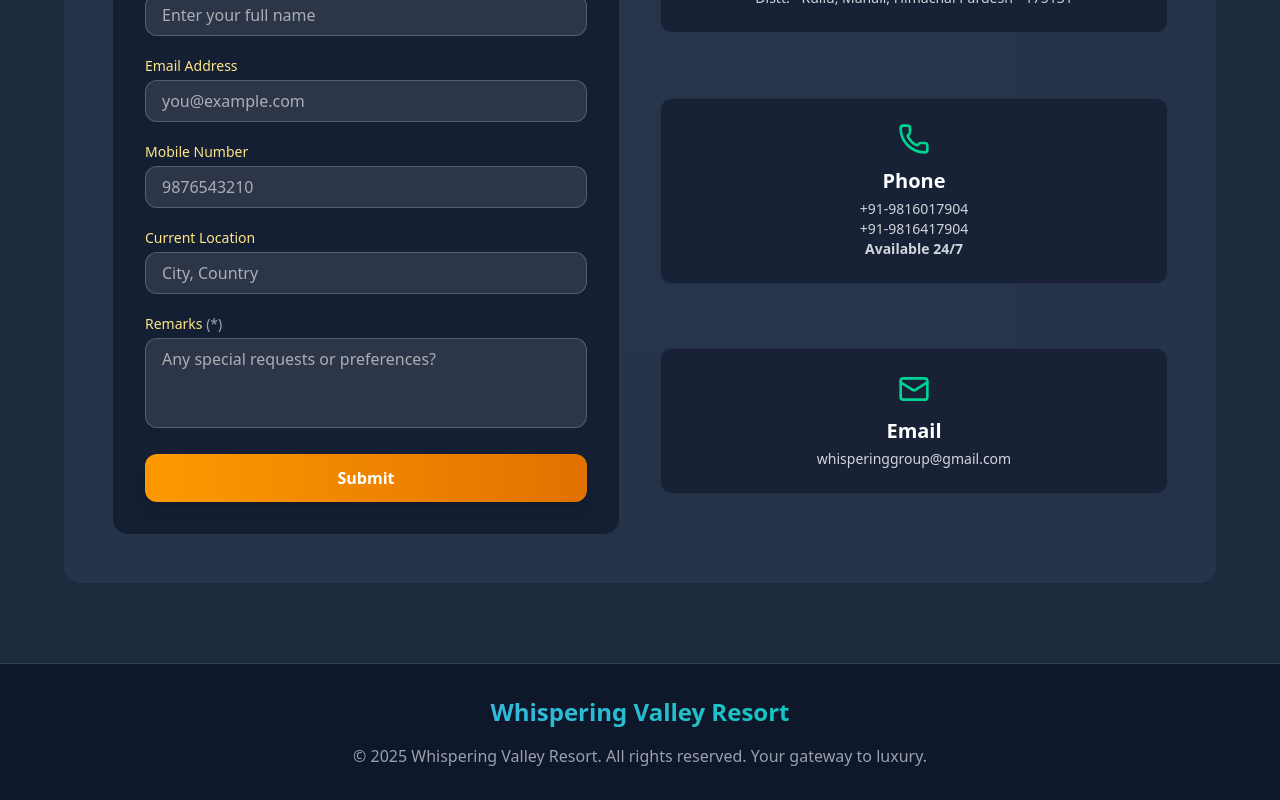
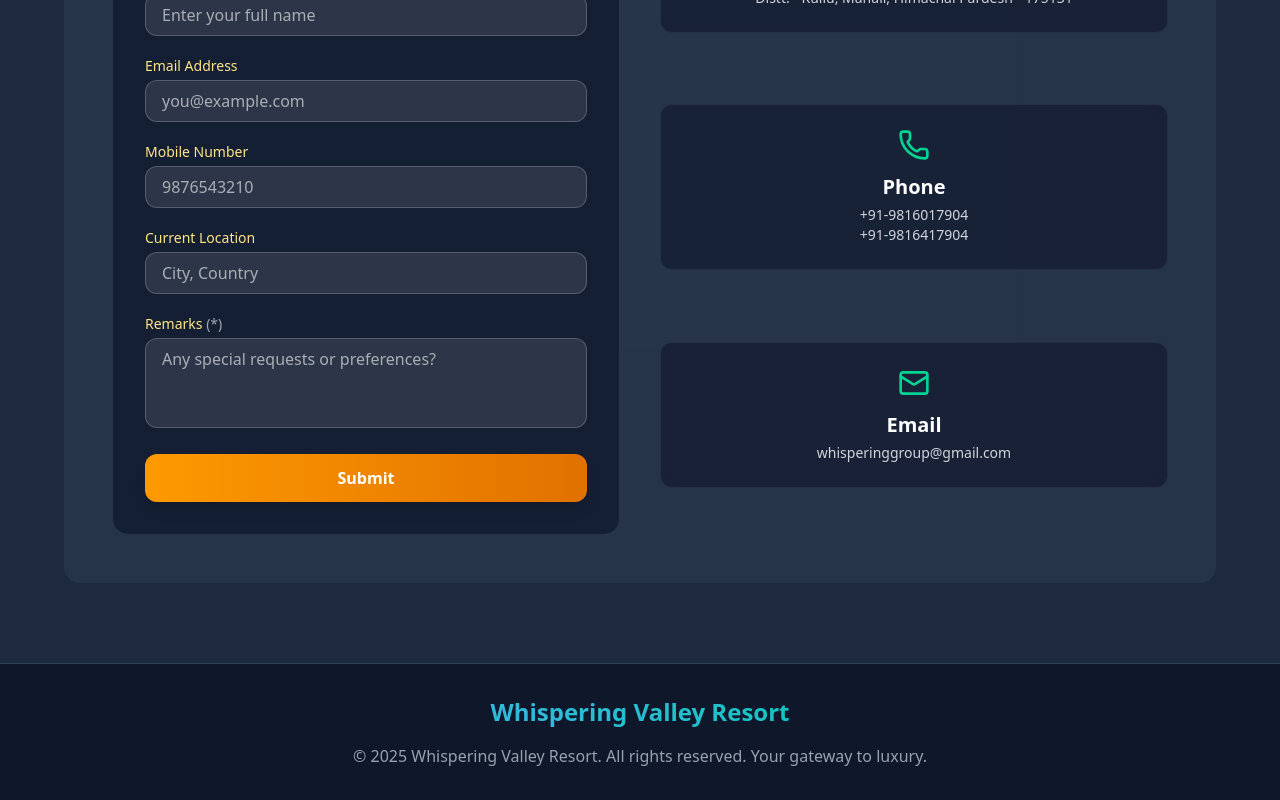
Before and after one commit to tascan25/client_whispering_valley_resort, a React (Vite) app: page / in a window 1280 px wide. Shown: the part 4985-5785 px from the top of the page. Built offline with nearby package versions, Linux system fonts and the light colour scheme.

Commit message:
Comment out 'Available 24/7' text in ContactComp

```diff
--- a/src/components/ContactComp.jsx
+++ b/src/components/ContactComp.jsx
@@ -52,7 +52,7 @@
                 <>
                   +91-9816017904<br />
                   +91-9816417904<br/>
-                  <span className='font-semibold text-sm'>Available 24/7</span>
+                  {/* <span className='font-semibold text-sm'>Available 24/7</span> */}
                 </>
               ),
               delay: 0.2
```
